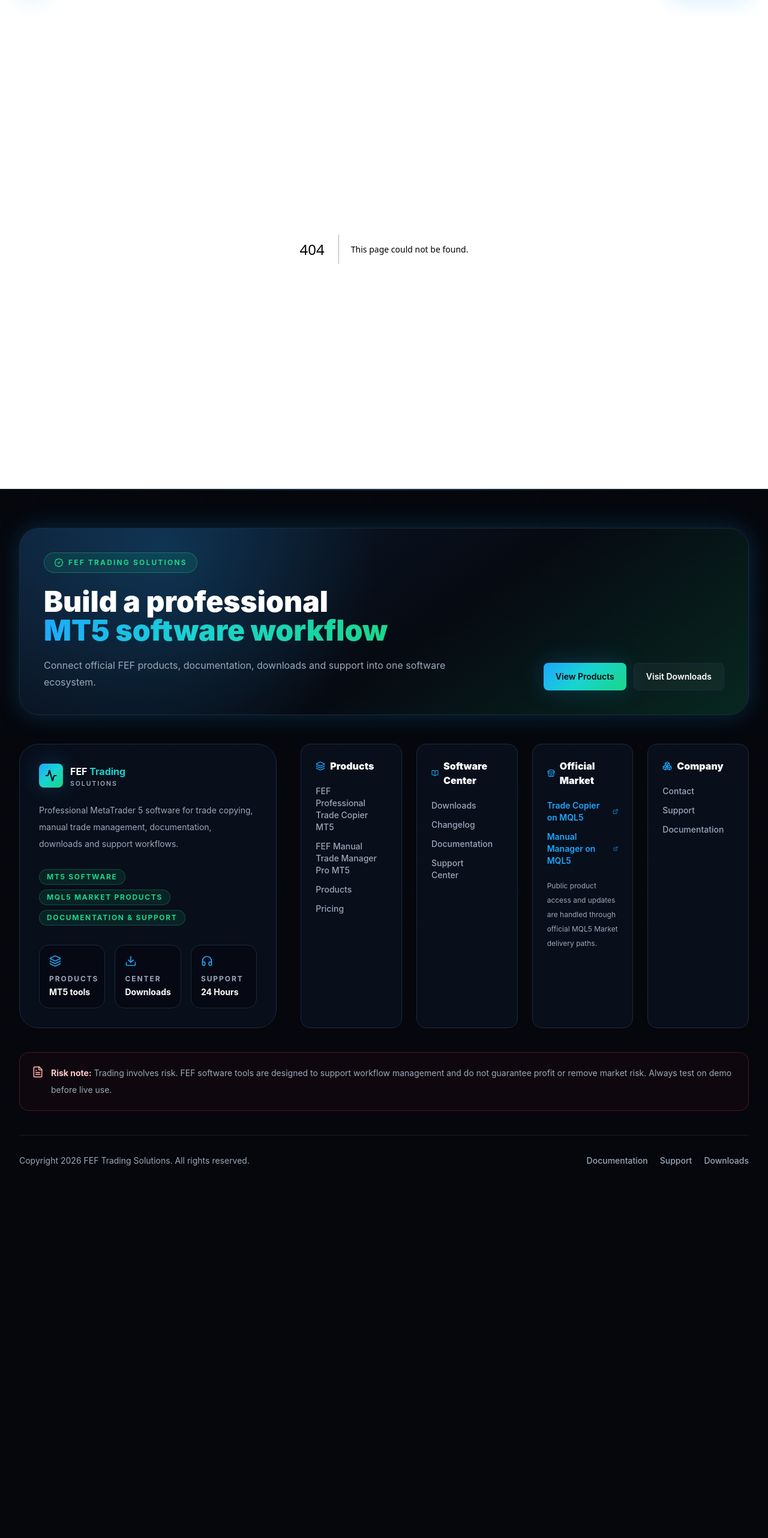
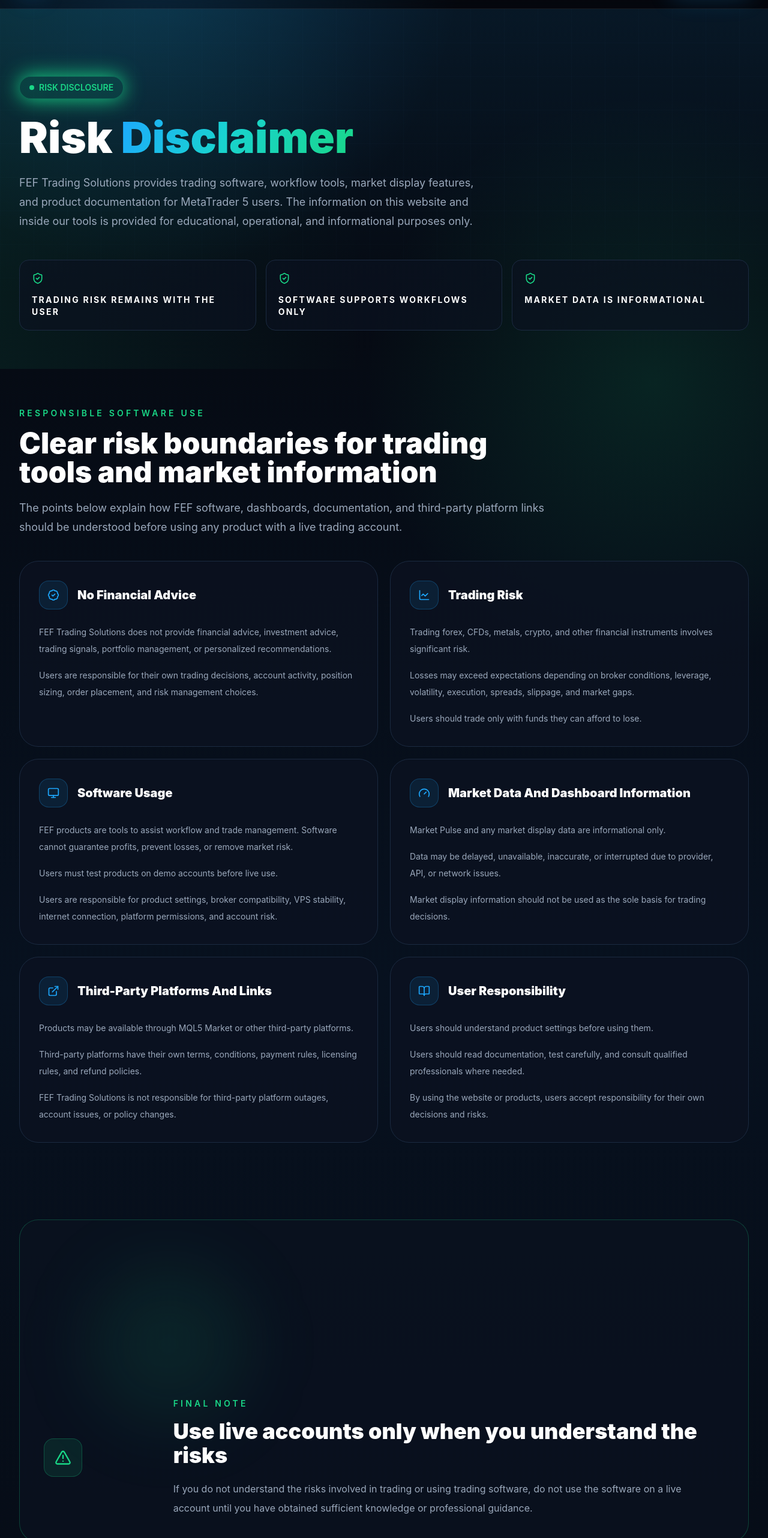
Before and after one commit to riyazu00-coder/fef-trading-solutions-website, a Next.js app: page /risk-disclaimer in a window 1280 px wide. Before the commit this address had no page. Shown: the part 62-2626 px from the top of the page at 60% size. Before the commit the page ends 2071 px from the top, so only its background shows below. Built offline with nearby package versions, Linux system fonts and the light colour scheme.

Commit message:
Add risk disclaimer page

```diff
--- /dev/null
+++ b/app/risk-disclaimer/page.tsx
@@ -0,0 +1,220 @@
+import type { Metadata } from "next";
+import {
+  AlertTriangle,
+  BadgeCheck,
+  BookOpen,
+  ExternalLink,
+  Gauge,
+  LineChart,
+  Monitor,
+  ShieldCheck,
+} from "lucide-react";
+
+const pageUrl = "https://www.feftradingsolutions.com/risk-disclaimer";
+const pageDescription =
+  "Read the FEF Trading Solutions risk disclaimer for MetaTrader 5 trading software, trade copier tools, manual trade management utilities, market data, and trading workflow resources.";
+
+export const metadata: Metadata = {
+  title: "Risk Disclaimer",
+  description: pageDescription,
+  alternates: {
+    canonical: pageUrl,
+  },
+  openGraph: {
+    title: "Risk Disclaimer | FEF Trading Solutions",
+    description: pageDescription,
+    url: pageUrl,
+    images: ["/images/hero.png"],
+  },
+  twitter: {
+    card: "summary_large_image",
+    title: "Risk Disclaimer | FEF Trading Solutions",
+    description: pageDescription,
+    images: ["/images/hero.png"],
+  },
+  robots: {
+    index: true,
+    follow: true,
+  },
+};
+
+const disclosureCards = [
+  "Trading risk remains with the user",
+  "Software supports workflows only",
+  "Market data is informational",
+];
+
+const disclaimerSections = [
+  {
+    title: "No Financial Advice",
+    icon: <BadgeCheck className="h-5 w-5" />,
+    paragraphs: [
+      "FEF Trading Solutions does not provide financial advice, investment advice, trading signals, portfolio management, or personalized recommendations.",
+      "Users are responsible for their own trading decisions, account activity, position sizing, order placement, and risk management choices.",
+    ],
+  },
+  {
+    title: "Trading Risk",
+    icon: <LineChart className="h-5 w-5" />,
+    paragraphs: [
+      "Trading forex, CFDs, metals, crypto, and other financial instruments involves significant risk.",
+      "Losses may exceed expectations depending on broker conditions, leverage, volatility, execution, spreads, slippage, and market gaps.",
+      "Users should trade only with funds they can afford to lose.",
+    ],
+  },
+  {
+    title: "Software Usage",
+    icon: <Monitor className="h-5 w-5" />,
+    paragraphs: [
+      "FEF products are tools to assist workflow and trade management. Software cannot guarantee profits, prevent losses, or remove market risk.",
+      "Users must test products on demo accounts before live use.",
+      "Users are responsible for product settings, broker compatibility, VPS stability, internet connection, platform permissions, and account risk.",
+    ],
+  },
+  {
+    title: "Market Data And Dashboard Information",
+    icon: <Gauge className="h-5 w-5" />,
+    paragraphs: [
+      "Market Pulse and any market display data are informational only.",
+      "Data may be delayed, unavailable, inaccurate, or interrupted due to provider, API, or network issues.",
+      "Market display information should not be used as the sole basis for trading decisions.",
+    ],
+  },
+  {
+    title: "Third-Party Platforms And Links",
+    icon: <ExternalLink className="h-5 w-5" />,
+    paragraphs: [
+      "Products may be available through MQL5 Market or other third-party platforms.",
+      "Third-party platforms have their own terms, conditions, payment rules, licensing rules, and refund policies.",
+      "FEF Trading Solutions is not responsible for third-party platform outages, account issues, or policy changes.",
+    ],
+  },
+  {
+    title: "User Responsibility",
+    icon: <BookOpen className="h-5 w-5" />,
+    paragraphs: [
+      "Users should understand product settings before using them.",
+      "Users should read documentation, test carefully, and consult qualified professionals where needed.",
+      "By using the website or products, users accept responsibility for their own decisions and risks.",
+    ],
+  },
+];
+
+export default function RiskDisclaimerPage() {
+  return (
+    <>
+      <section className="relative overflow-hidden px-5 pb-16 pt-24 sm:px-6 lg:px-8 lg:pt-28">
+        <div className="site-grid absolute inset-0 opacity-30" aria-hidden="true" />
+        <div
+          className="absolute inset-0 bg-[linear-gradient(180deg,rgba(29,168,255,0.10),transparent_30rem),linear-gradient(90deg,rgba(25,215,135,0.08),transparent_38rem)]"
+          aria-hidden="true"
+        />
+
+        <div className="relative mx-auto max-w-7xl">
+          <div className="max-w-4xl">
+            <div className="inline-flex items-center gap-2 rounded-full border border-emerald/30 bg-emerald/10 px-4 py-2 text-sm font-semibold text-emerald shadow-emerald">
+              <span className="h-2 w-2 rounded-full bg-emerald shadow-emerald" />
+              RISK DISCLOSURE
+            </div>
+
+            <h1 className="mt-7 text-balance text-5xl font-black leading-[0.96] text-white sm:text-6xl lg:text-7xl">
+              Risk <span className="text-gradient">Disclaimer</span>
+            </h1>
+
+            <p className="mt-6 max-w-3xl text-lg leading-8 text-steel">
+              FEF Trading Solutions provides trading software, workflow tools,
+              market display features, and product documentation for MetaTrader
+              5 users. The information on this website and inside our tools is
+              provided for educational, operational, and informational purposes
+              only.
+            </p>
+          </div>
+
+          <div className="mt-12 grid gap-4 sm:grid-cols-3">
+            {disclosureCards.map((item) => (
+              <div
+                key={item}
+                className="premium-card rounded-2xl border border-line bg-panel/70 p-5"
+              >
+                <ShieldCheck className="h-5 w-5 text-emerald" />
+                <p className="mt-4 text-sm font-bold uppercase tracking-[0.16em] text-white">
+                  {item}
+                </p>
+              </div>
+            ))}
+          </div>
+        </div>
+      </section>
+
+      <section className="mx-auto max-w-7xl px-5 py-16 sm:px-6 lg:px-8">
+        <div className="mb-10 max-w-4xl">
+          <p className="text-sm font-semibold uppercase tracking-[0.3em] text-emerald">
+            Responsible software use
+          </p>
+          <h2 className="mt-4 text-3xl font-black text-white md:text-5xl">
+            Clear risk boundaries for trading tools and market information
+          </h2>
+          <p className="mt-5 text-lg leading-8 text-steel">
+            The points below explain how FEF software, dashboards,
+            documentation, and third-party platform links should be understood
+            before using any product with a live trading account.
+          </p>
+        </div>
+
+        <div className="grid gap-5 lg:grid-cols-2">
+          {disclaimerSections.map((section) => (
+            <article
+              key={section.title}
+              className="premium-card premium-glow rounded-[2rem] border border-line bg-panel/75 p-6 sm:p-8"
+            >
+              <div className="flex items-center gap-4">
+                <span className="grid h-12 w-12 shrink-0 place-items-center rounded-2xl border border-electric/25 bg-electric/10 text-electric">
+                  {section.icon}
+                </span>
+                <h3 className="text-xl font-black text-white">
+                  {section.title}
+                </h3>
+              </div>
+
+              <div className="mt-6 space-y-4 text-sm leading-7 text-steel">
+                {section.paragraphs.map((paragraph) => (
+                  <p key={paragraph}>{paragraph}</p>
+                ))}
+              </div>
+            </article>
+          ))}
+        </div>
+      </section>
+
+      <section className="mx-auto max-w-7xl px-5 py-16 sm:px-6 lg:px-8">
+        <div className="premium-card premium-glow relative overflow-hidden rounded-[2rem] border border-emerald/25 bg-panel/80 p-6 sm:p-8 lg:p-10">
+          <div className="site-grid absolute inset-0 opacity-15" aria-hidden="true" />
+          <div
+            className="absolute -right-20 top-10 h-64 w-64 rounded-full bg-emerald/10 blur-3xl"
+            aria-hidden="true"
+          />
+
+          <div className="relative grid gap-8 lg:grid-cols-[0.2fr_1fr] lg:items-center">
+            <div className="grid h-16 w-16 place-items-center rounded-2xl border border-emerald/25 bg-emerald/10 text-emerald">
+              <AlertTriangle className="h-7 w-7" />
+            </div>
+            <div>
+              <p className="text-sm font-semibold uppercase tracking-[0.3em] text-emerald">
+                Final note
+              </p>
+              <h2 className="mt-4 text-3xl font-black text-white md:text-4xl">
+                Use live accounts only when you understand the risks
+              </h2>
+              <p className="mt-5 max-w-4xl text-base leading-8 text-steel">
+                If you do not understand the risks involved in trading or using
+                trading software, do not use the software on a live account
+                until you have obtained sufficient knowledge or professional
+                guidance.
+              </p>
+            </div>
+          </div>
+        </div>
+      </section>
+    </>
+  );
+}
```
